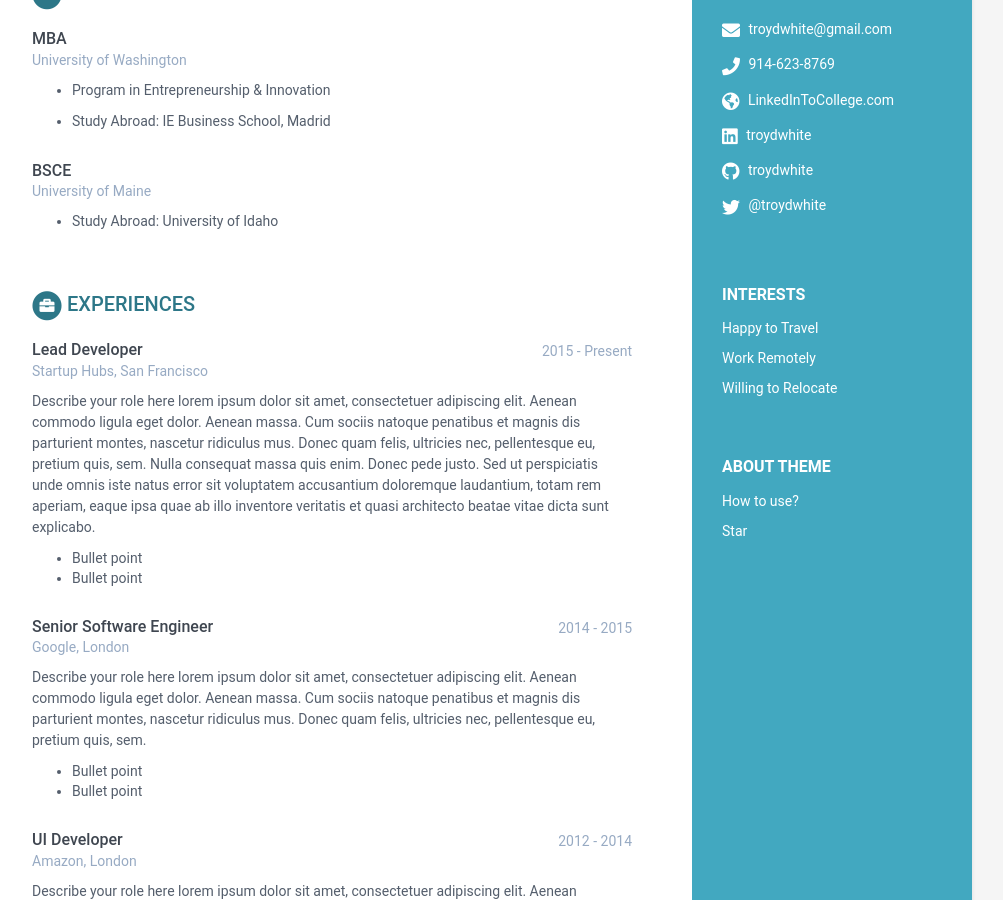
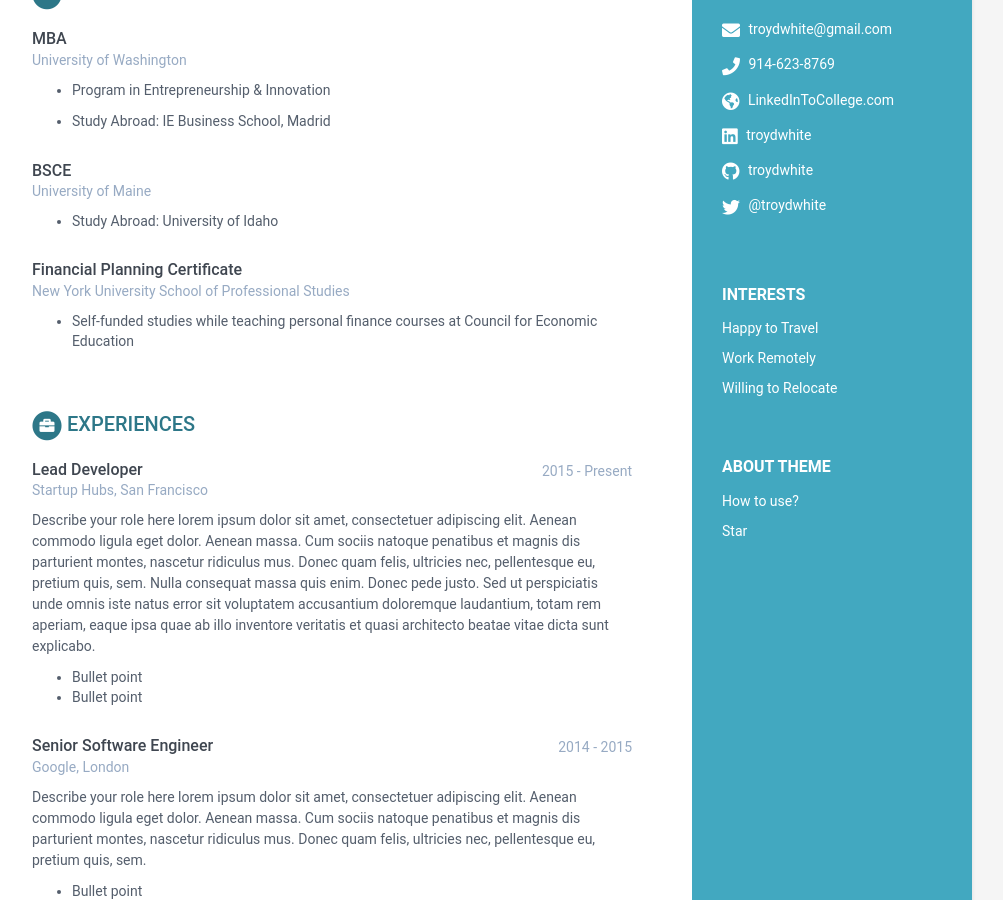
Before and after one commit to CurtComber/resume, a Jekyll site: the page built from index.html, in a window 1280 px wide and 900 px high, scrolled down 314 px. Shown: the whole window, without its empty margins (168-1171 px from the left). Built offline with Jekyll 4.4.1, drawn with Linux system fonts in a browser that asks for light colours.

Commit message:
Update data.yml

```diff
--- a/_data/data.yml
+++ b/_data/data.yml
@@ -59,6 +59,12 @@ education:
       time:
       details: |
         - Study Abroad: University of Idaho
+
+    - degree: Financial Planning Certificate
+      university: New York University School of Professional Studies
+      time:
+      details: |
+        - Self-funded studies while teaching personal finance courses at Council for Economic Education
 
 experiences:
     - role: Lead Developer
```
